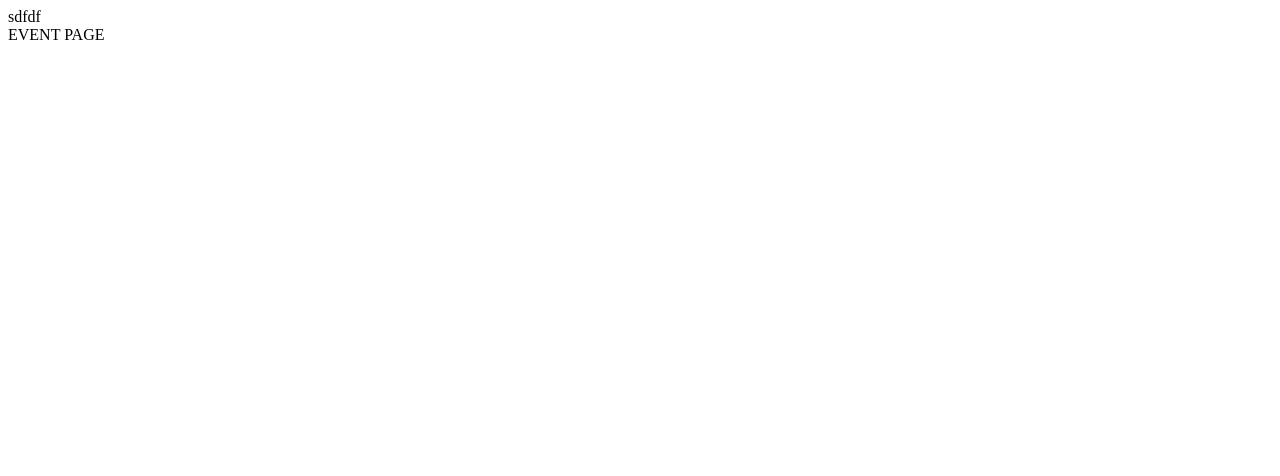
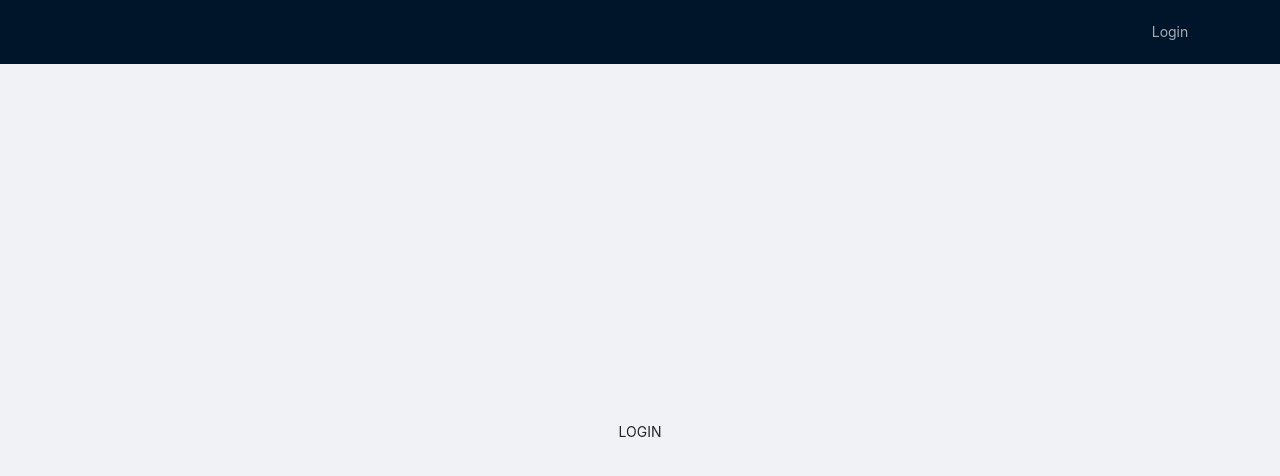
Before and after one commit to SetRedEyes/team-event-calendar-typescript, a React (Create React App) app: page /login in a window 1280 px wide. Before the commit this address led to /. Shown: the top 476 px of the page. Built offline with nearby package versions, Linux system fonts and the light colour scheme.

Commit message:
implemented redux toolkit, redux hooks, navbar

```diff
--- a/package.json
+++ b/package.json
@@ -3,7 +3,6 @@
   "version": "0.1.0",
   "private": true,
   "dependencies": {
-    "@reduxjs/toolkit": "^1.8.3",
     "@testing-library/jest-dom": "^5.16.4",
     "@testing-library/react": "^13.3.0",
     "@testing-library/user-event": "^13.5.0",
--- a/src/App.css
+++ b/src/App.css
@@ -1 +1,5 @@
-@import '~antd/dist/antd.css'
+@import '~antd/dist/antd.css';
+
+.h100 {
+  height: calc(100vh - 64px);
+}
--- a/src/App.tsx
+++ b/src/App.tsx
@@ -1,6 +1,7 @@
 import { Layout } from 'antd'
 import AppRouter from './components/AppRouter'
 import Navbar from './components/Navbar'
+import './App.css'
 
 const App = () => {
   return (
--- a/src/components/AppRouter.tsx
+++ b/src/components/AppRouter.tsx
@@ -1,9 +1,12 @@
 import { Navigate, Route, Routes } from 'react-router-dom'
+import { useAppSelector } from '../hooks/redux'
 import { privateRoutes, publicRoutes, RouteNames } from '../routes/routes'
+import { checkIsAuth } from '../store/reducers/auth/auth'
 
 const AppRouter = () => {
-  const auth = true
-  return auth ? (
+  const {isAuth} = useAppSelector(checkIsAuth())
+
+  return isAuth ? (
     <Routes>
       {privateRoutes.map((route) => {
         return (
--- a/src/components/Navbar.tsx
+++ b/src/components/Navbar.tsx
@@ -1,12 +1,64 @@
-import { Layout, Row } from 'antd'
+import { Layout, Menu, Row } from 'antd'
+import { useNavigate } from 'react-router-dom'
+import { useAppSelector } from '../hooks/redux'
+import { RouteNames } from '../routes/routes'
+import { checkIsAuth } from '../store/reducers/auth/auth'
 
 const Navbar = () => {
+  const navigate = useNavigate()
+  const { isAuth } = useAppSelector(checkIsAuth())
+
+  const login = [
+    {
+      label: (
+        <div
+          style={{ width: '5rem', textAlign: 'center' }}
+          onClick={() => navigate(RouteNames.LOGIN)}
+        >
+          Login
+        </div>
+      ),
+      key: '1'
+    }
+  ]
+
+  const exit = [
+    {
+      label: (
+        <div
+          style={{ width: '5rem', textAlign: 'center' }}
+          onClick={() => console.log('EXIT')}
+        >
+          Exit
+        </div>
+      ),
+      key: '2'
+    }
+  ]
+
   return (
-    <div>
-      <Layout.Header>
-        <Row justify='end'>sdfdf</Row>
-      </Layout.Header>
-    </div>
+    <Layout.Header>
+      <Row justify='end'>
+        {isAuth ? (
+          <>
+            <div style={{ color: 'white', width: '6rem' }}>SetRedEyes</div>
+            <Menu
+              theme='dark'
+              mode='horizontal'
+              items={exit}
+              selectable={false}
+            />
+          </>
+        ) : (
+          <Menu
+            theme='dark'
+            mode='horizontal'
+            items={login}
+            selectable={false}
+          />
+        )}
+      </Row>
+    </Layout.Header>
   )
 }
 
--- /dev/null
+++ b/src/hooks/redux.ts
@@ -0,0 +1,5 @@
+import { AppDispatch, RootState } from './../store/store'
+import { TypedUseSelectorHook, useDispatch, useSelector } from 'react-redux'
+
+export const useAppDispatch = () => useDispatch<AppDispatch>()
+export const useAppSelector: TypedUseSelectorHook<RootState> = useSelector
--- a/src/pages/Event.tsx
+++ b/src/pages/Event.tsx
@@ -1,9 +1,7 @@
+import { Layout } from "antd"
+
 const Event = () => {
-  return (
-    <div>
-      EVENT PAGE
-    </div>
-  );
-};
+  return <Layout>EVENT PAGE</Layout>
+}
 
-export default Event;
+export default Event
--- a/src/pages/Login.tsx
+++ b/src/pages/Login.tsx
@@ -1,9 +1,13 @@
+import { Layout, Row } from 'antd'
+
 const Login = () => {
   return (
-    <div>
-      LOGIN
-    </div>
-  );
-};
+    <Layout>
+      <Row justify='center' align='middle' className='h100'>
+        LOGIN
+      </Row>
+    </Layout>
+  )
+}
 
-export default Login;
+export default Login
--- /dev/null
+++ b/src/store/reducers/auth/auth.ts
@@ -0,0 +1,23 @@
+import { RootState } from './../../store'
+import { AuthAction, AuthState } from './types'
+import { createSlice } from '@reduxjs/toolkit'
+
+const initialState: AuthState = {
+  isAuth: false
+}
+
+const authSlice = createSlice({
+  name: 'isAuth',
+  initialState,
+  reducers: {
+    setAuth: (state, action: AuthAction) => {
+      state.isAuth = action.payload
+    }
+  }
+})
+
+const { reducer: authReducer, actions } = authSlice
+
+export const checkIsAuth = () => (state: RootState) => state.auth
+
+export default authReducer
--- /dev/null
+++ b/src/store/reducers/auth/types.ts
@@ -0,0 +1,9 @@
+export interface AuthState {
+  isAuth: boolean
+}
+
+export interface SetAuthAction{
+  payload:boolean
+}
+
+export type AuthAction = SetAuthAction
--- a/src/store/store.ts
+++ b/src/store/store.ts
@@ -1,7 +1,8 @@
 import { configureStore } from "@reduxjs/toolkit";
+import authReducer from "./reducers/auth/auth";
 
 export const store = configureStore({
-  reducer:{}
+  reducer:{auth:authReducer}
 })
 
 export type RootState = ReturnType<typeof store.getState>
```
